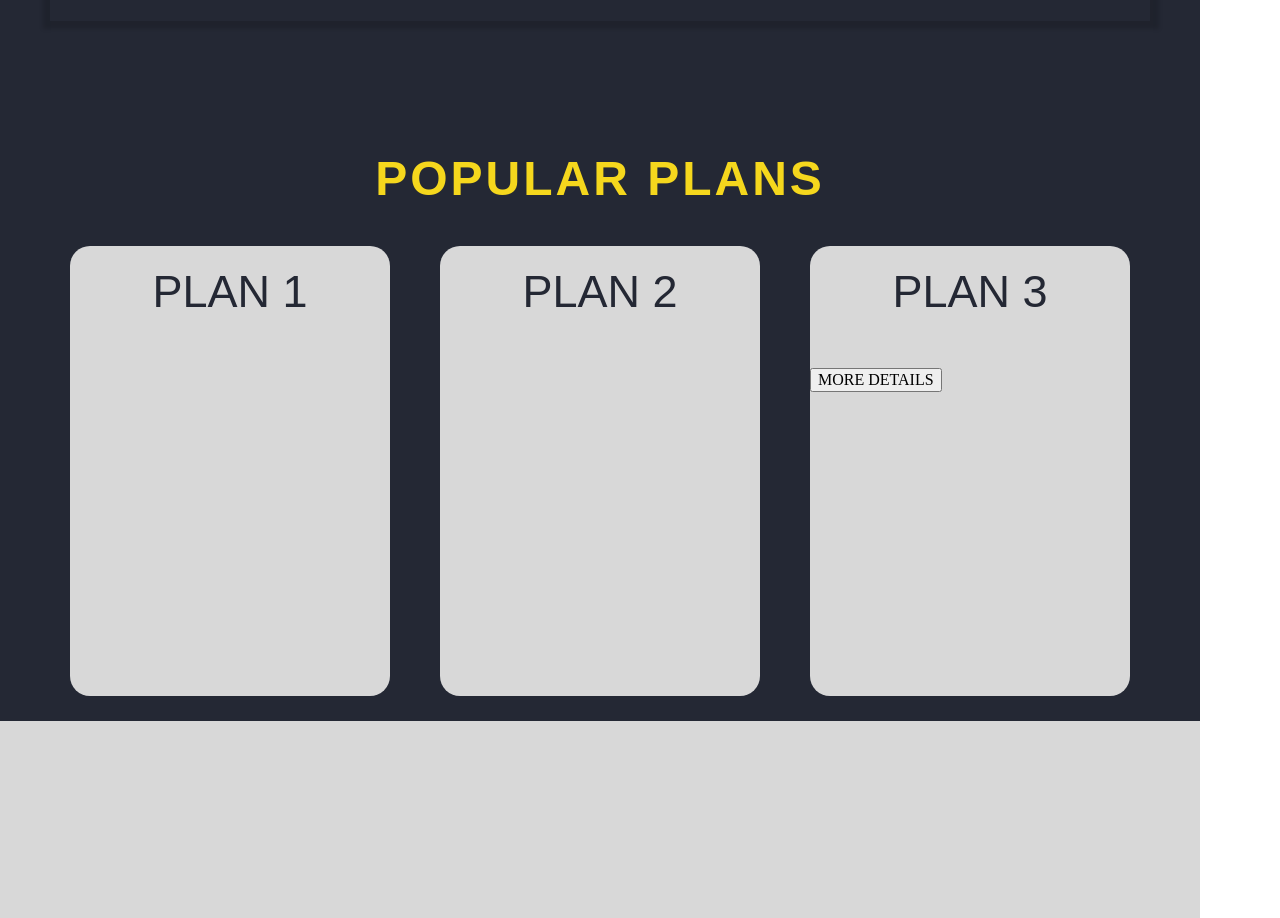
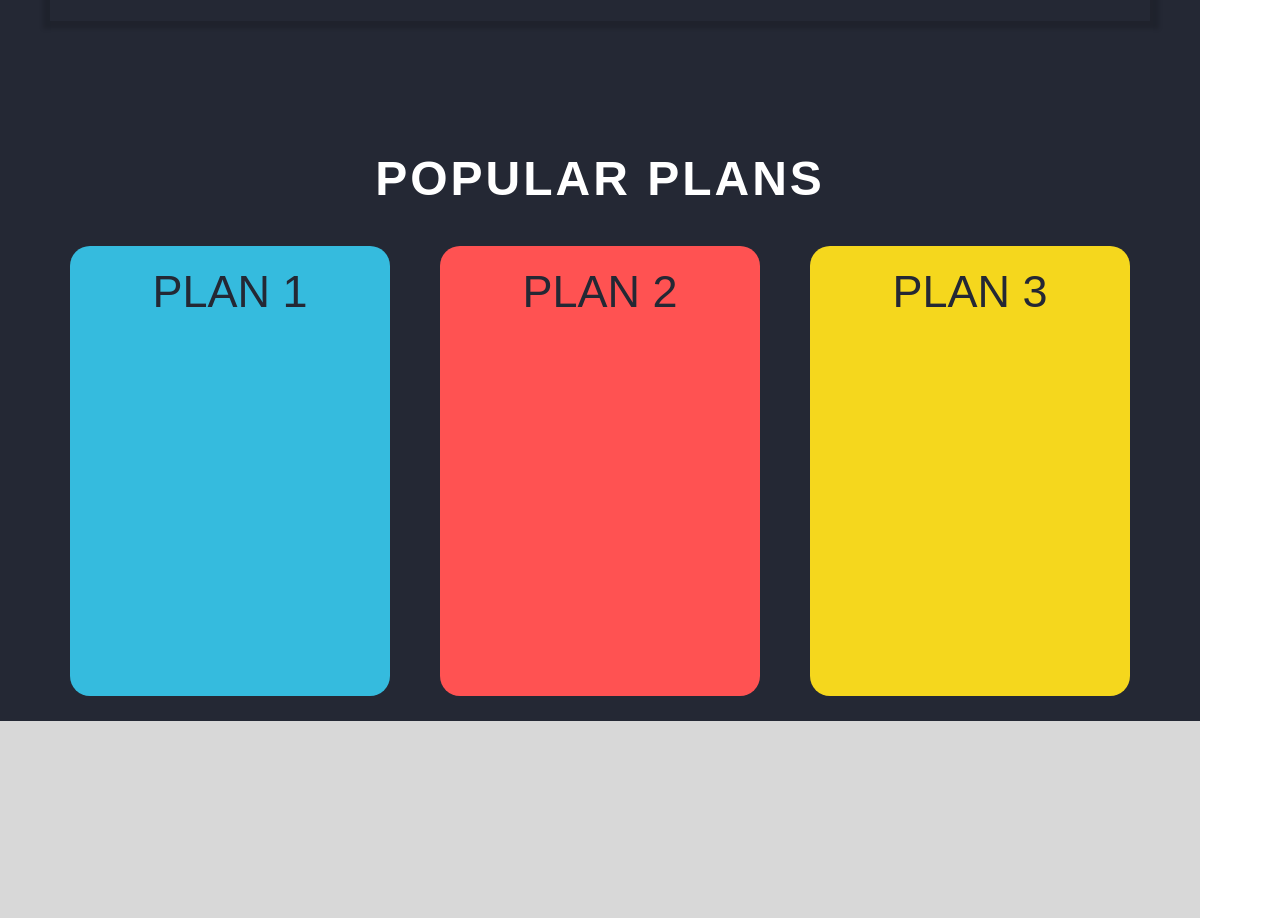
Before and after one commit to esirving/Final-Project-GA, a plain HTML site: page index.html in a window 1280 px wide. Shown: the part 1480-2398 px from the top of the page. Drawn offline with Linux system fonts and the light colour scheme.

Commit message:
stlye update, hover state

```diff
--- a/index.html
+++ b/index.html
@@ -97,22 +97,21 @@
 
 <div class="plans">
    <div class="shadow-box2">
-   	<div class="heading-yellow-plans">POPULAR PLANS</div>
+   	<div class="heading-white-plans">POPULAR PLANS</div>
 	<div class="shadow-wrapper">
 	     <div class="step-item">
-	      <div class="plan-card">
+	      <div class="plan-card aqua">
 	      	<div class="plan-name">PLAN 1</div>
 	      </div>
 	     </div>
 	     <div class="step-item">
-	      <div class="plan-card">
+	      <div class="plan-card red">
 	      	<div class="plan-name">PLAN 2</div>
 	      </div>
 	     </div>
 	     <div class="step-item">
-	      <div class="plan-card">
+	      <div class="plan-card yellow">
 	      	<div class="plan-name">PLAN 3</div>
-	      	<button class="card-bttn">MORE DETAILS</button>
 	      </div>
 	     </div>
 		</div>
--- a/main-styles.css
+++ b/main-styles.css
@@ -228,6 +228,51 @@ White Stripes---#FFF
 	border-radius: 20px;
 }
 
+
+
+.aqua{
+	background-color: #35BBDE;
+}
+
+.red{
+	background-color: #FF5252;
+}
+
+.yellow{
+	background-color: #F5D71D;
+}
+
+
+
+.plan-card.aqua:hover{
+	width: 320px;
+	height: 450px;
+	/*background-color: #c5d7dc;*/
+	background-image: linear-gradient(#c5d7dc, #35BBDE);
+	border-radius: 20px;
+	box-shadow: 1px 0 4px 8px rgba(0,0,0,0.25);
+}
+
+
+.plan-card.red:hover{
+	width: 320px;
+	height: 450px;
+	/*background-color: #fbb0b0;*/
+	background-image: linear-gradient(#fbb0b0, #FF5252);
+	border-radius: 20px;
+	box-shadow: 1px 0 4px 8px rgba(0,0,0,0.25);
+}
+
+
+.plan-card.yellow:hover{
+	width: 320px;
+	height: 450px;
+	/*background-color: #f9f0bb;*/
+	background-image: linear-gradient(#f9f0bb, #F5D71D);
+	border-radius: 20px;
+	box-shadow: 1px 0 4px 8px rgba(0,0,0,0.25);
+}
+
 .plan-name{
 	padding-bottom: 50px;
 	font-size: 45px;
@@ -238,10 +283,10 @@ White Stripes---#FFF
 
 }
 
-.heading-yellow-plans{
+.heading-white-plans{
 	font-family: 'Dosis', sans-serif;
 	font-weight: bold;
-	color: #F5D71D;
+	color: #FFF;
 	text-align: center;
 	font-size: 48px;
 	padding-top: 30px;
```
